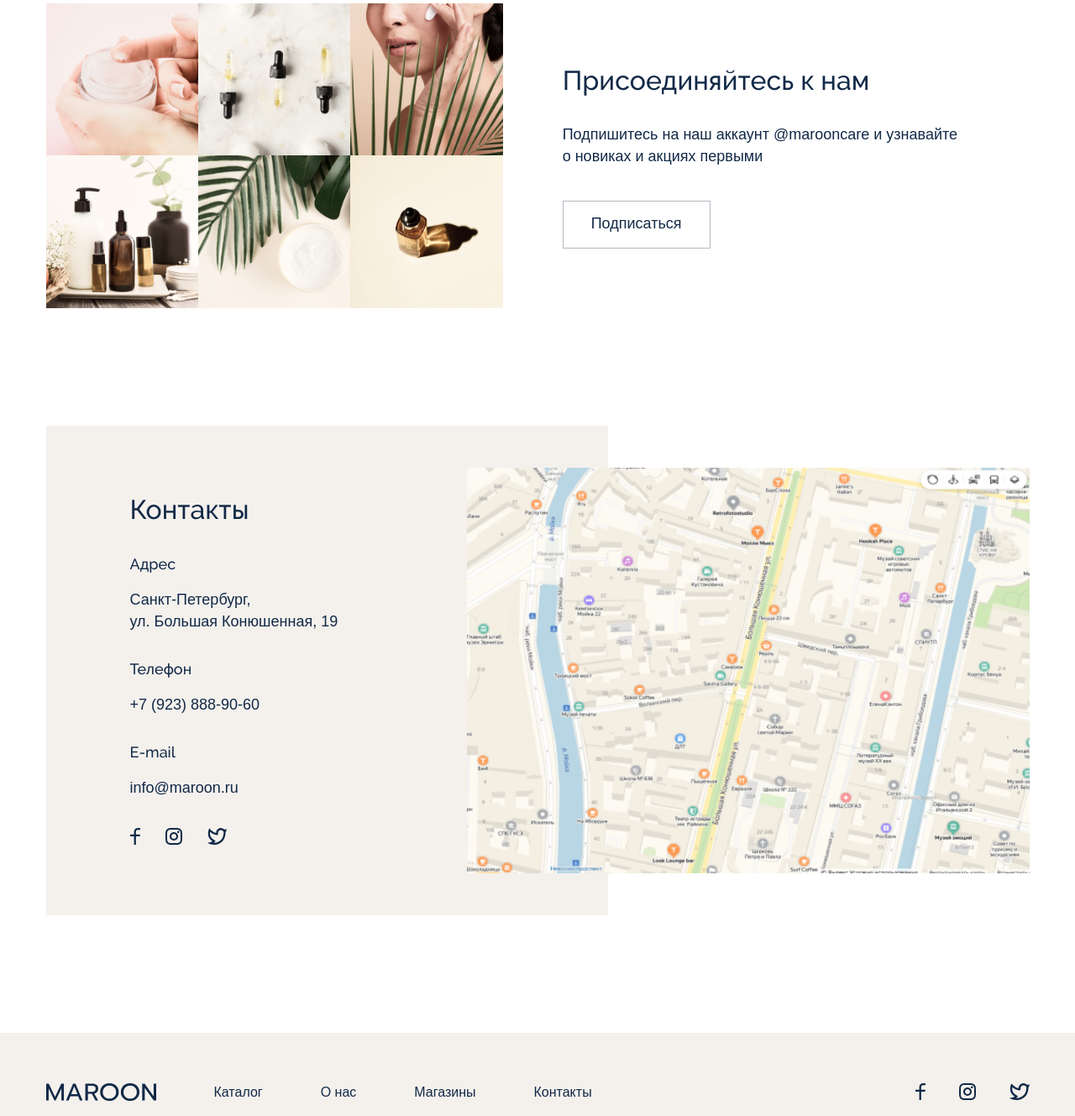
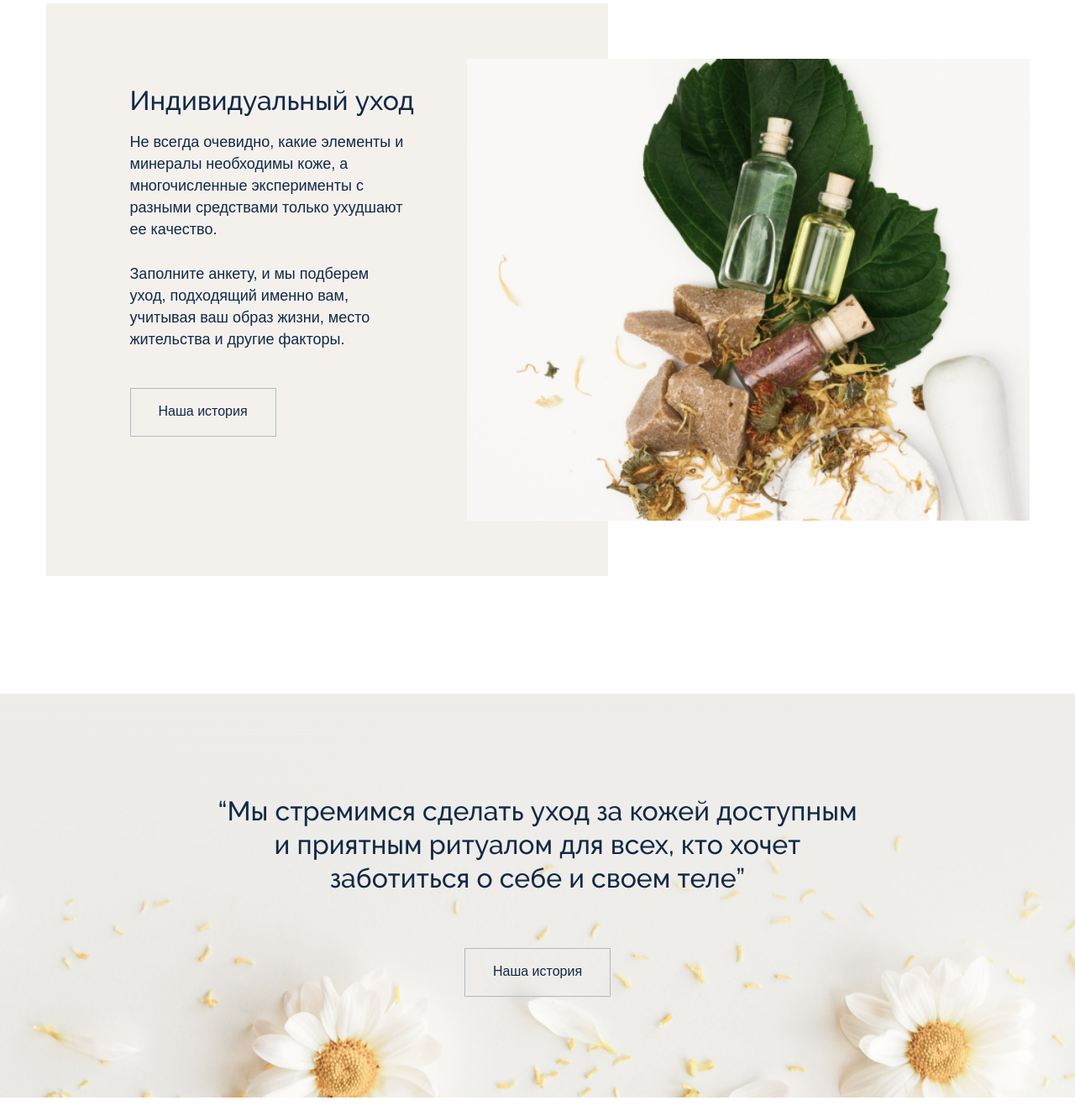
Before and after one commit to illicchpv/simpleMaroon, a plain HTML site: page index.html in a window 1280 px wide. Shown: the part 231-1560 px from the top of the page at 84% size. Drawn offline with Linux system fonts and the light colour scheme; a web font is replaced by a local one.

Commit message:
individual care+

```diff
--- a/assets/styles/common.css
+++ b/assets/styles/common.css
@@ -12,7 +12,12 @@ html{
   в этой точке  к * (870/100) = 1 => к = 100/870 = 0.115
   до 500 вроде норм.
   */
-  font-size:clamp(0.55px, 0.115vw, 1px);
+   /* font-size: clamp(0.55px, 0.115vw, 1px); */
+   /* поменял точку начала уменьшения на 1100
+   в этой точке  к * (1100/100) = 1 => к = 100/1100 = 0.09
+   до 540 вроде работает. дальше надо медиа
+    */
+  font-size: clamp(0.55px, calc(100vw/1100), 1px);
 }
 /* body{
 } */
@@ -26,9 +31,22 @@ html{
   position: relative;
 }
 
+.container-ex {
+  min-height: 1vh;
+  position: relative;
+  width: 100%;
+}
+
 header{
   min-height: 10vh;
 }
 main{
   min-height: 10vh;
 }
+
+/* blocks */
+.button-link{
+  display: inline-block;
+  padding: 13rem 33rem 16rem 33rem;
+  border: 1px solid #B3BAC1;
+}
--- /dev/null
+++ b/assets/styles/individual-care.css
@@ -0,0 +1,76 @@
+/* возможно надо перенести в nullStyle.css
+a, a:focus, a:active{
+  color:inherit;
+}
+*/
+.icare a, a:focus, a:active{
+    color:inherit;
+}
+
+.icare{
+    margin-top: 140rem;
+
+    position: relative;
+    overflow: auto;
+
+    font-family: 'Mplus 1p-maroon', sans-serif;
+    font-weight: 400;
+    color: #122947;
+}
+.icare-bg{
+    width: 57.2%;
+    height: 100%;
+    background-color:#F4F1ED;
+
+    position: absolute;
+    bottom: 0;
+    z-index: -1;
+}
+.icare__left-bg{
+    width: 57.2%;
+    height: 100%;
+    background-color:#F4F1ED;
+
+    position: absolute;
+    bottom: 0;
+    z-index: -1;
+}
+.icare__inner-box{
+    margin-top: 66rem;
+    margin-bottom: 66rem;
+    display: flex;
+    justify-content: space-between;
+}
+
+.icare__inner-left{
+    margin-top: 34rem;
+    margin-left: 100rem;
+    padding-right: var(--contentInnerPadX);
+}
+.icare__inner-left h2{
+    font-size: 32rem;
+    font-family: 'Raleway-maroon', sans-serif;
+    font-weight: 500;
+    line-height: 1;
+}
+.icare__inner-left p{
+    margin-top: 20rem;
+    font-size: 18rem;
+    line-height: 1.45;
+    max-width: 329rem;
+}
+
+.icare__inner-right{
+    flex-basis: 57.2%;
+    background-image: url(../img/individual-care.jpg);
+    background-repeat: no-repeat;
+    background-size: cover;
+}
+
+.button-link_icare{
+    margin-top: 45rem;
+    margin-bottom: 100rem;
+    font-size: 16rem;
+    font-weight: 500;
+    line-height: 1.7;
+}
--- a/assets/styles/join-us.css
+++ b/assets/styles/join-us.css
@@ -43,11 +43,6 @@ a, a:focus, a:active{
     line-height: 1.45;
 }
 
-.button-link{
-    display: inline-block;
-    padding: 13rem 33rem 16rem 33rem;
-    border: 1px solid #B3BAC1;
-}
 .button-link_join-us{
     margin-top: 40rem;
 }
--- a/assets/styles/mixins.css
+++ b/assets/styles/mixins.css
@@ -2,6 +2,8 @@
 @import 'fonts.css';
 
 @import 'common.css';
+@import 'individual-care.css';
+@import 'skin-care.css';
 @import 'join-us.css';
 @import 'contacts.css';
 @import 'footer.css';
--- /dev/null
+++ b/assets/styles/skin-care.css
@@ -0,0 +1,44 @@
+/* возможно надо перенести в nullStyle.css
+a, a:focus, a:active{
+  color:inherit;
+}
+*/
+.skin-care a, a:focus, a:active{
+    color:inherit;
+}
+
+.container-ex_skin-care{
+    background-image: url(../img/banner-skin-care.jpg);
+    background-repeat: no-repeat;
+    background-size: cover;
+    background-position: bottom;
+}
+
+.skin-care{
+    margin-top: 140rem;
+    overflow: auto;
+
+    color: #122947;
+    font-family: 'Mplus 1p-maroon', sans-serif;
+
+    display: flex;
+    flex-direction: column;
+    align-items: center;
+}
+.skin-care__text{
+    margin-top: 120rem;
+    text-align: center;
+
+    font-size: 32rem;
+    font-family: 'Raleway-maroon', sans-serif;
+    font-weight: 500;
+    line-height: 1.25;
+}
+
+.button-link_skin-care{
+    margin-top: 63rem;
+    margin-bottom: 120rem;
+    font-size: 16rem;
+    font-weight: 500;
+    line-height: 1.7;
+}
--- a/index.html
+++ b/index.html
@@ -21,6 +21,51 @@
   <main>
     <div class="container">
       <h1>Test main block</h1>
+    </div>
+
+    <!-- Individual care -->
+    <div class="container">
+      <section class="icare">
+
+        <div class="icare__left-bg">
+
+        </div>
+
+        <div class="icare__inner-box">
+          <div class="icare__inner-left">
+            <h2>Индивидуальный уход</h2>
+
+            <p>
+              Не всегда очевидно, какие элементы и минералы необходимы коже,         а многочисленные эксперименты     с разными средствами только ухудшают ее качество.
+              <br>
+              <br>Заполните анкету, и мы подберем уход, подходящий именно вам, учитывая ваш образ жизни, место жительства и другие факторы.
+            </p>
+
+            <a class="button-link button-link_icare" href="">Наша история</a>
+
+          </div>
+
+          <div class="icare__inner-right">
+
+          </div>
+        </div>
+
+      </section>
+    </div>
+
+
+    <!-- banner-skin-care     -->
+    <div class="container-ex container-ex_skin-care">
+      <section class="skin-care">
+        <p class="skin-care__text">
+          “Мы стремимся сделать уход за кожей доступным
+          <br/>и приятным ритуалом для всех, кто хочет
+          <br/>заботиться о себе и своем теле”
+        </p>
+
+        <a class="button-link button-link_skin-care" href="">Наша история</a>
+
+      </section>
     </div>
 
     <div class="container">
```
Also changed, not shown: assets/img/banner-skin-care.jpg (added), assets/img/individual-care.jpg (added).
